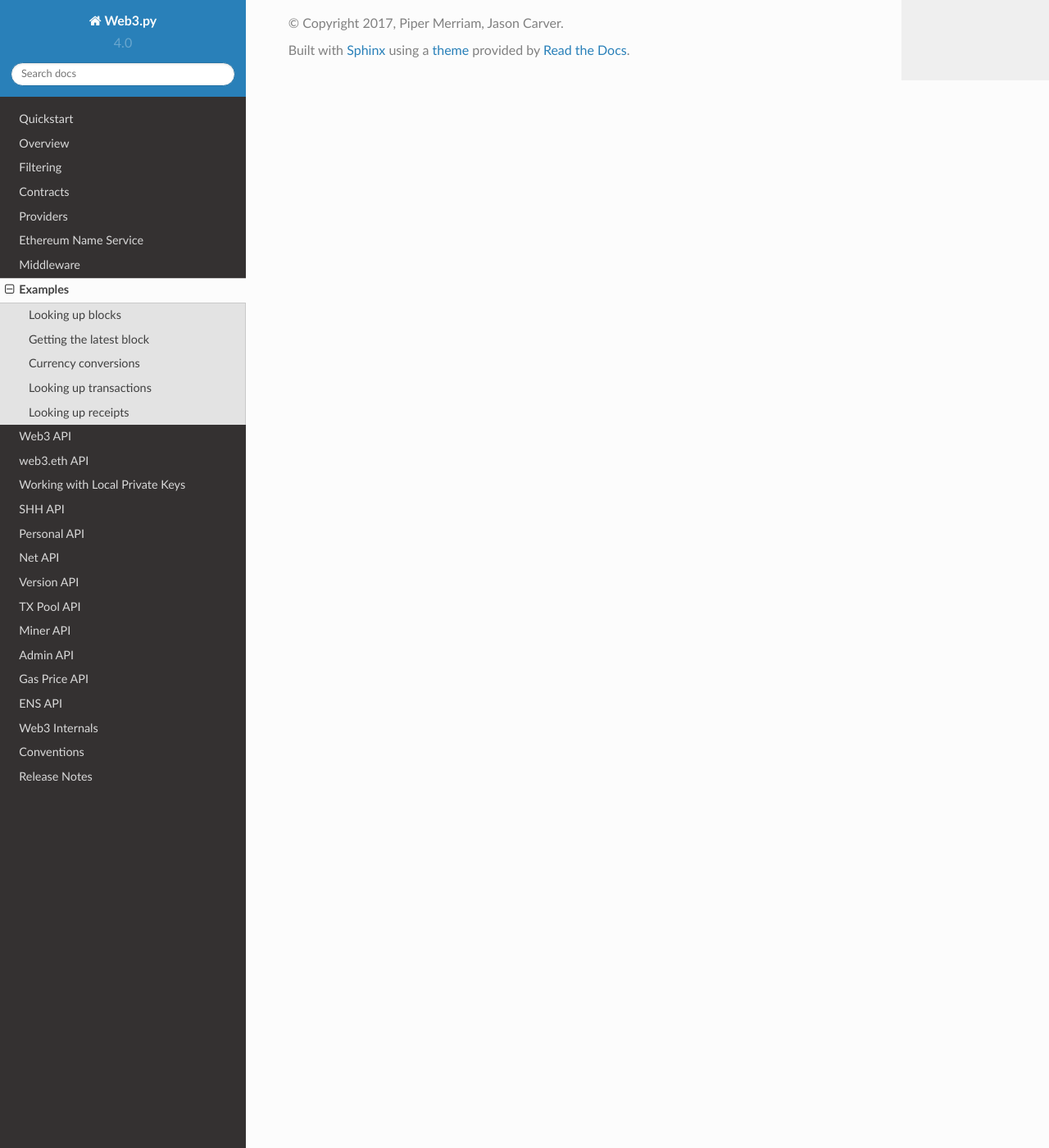
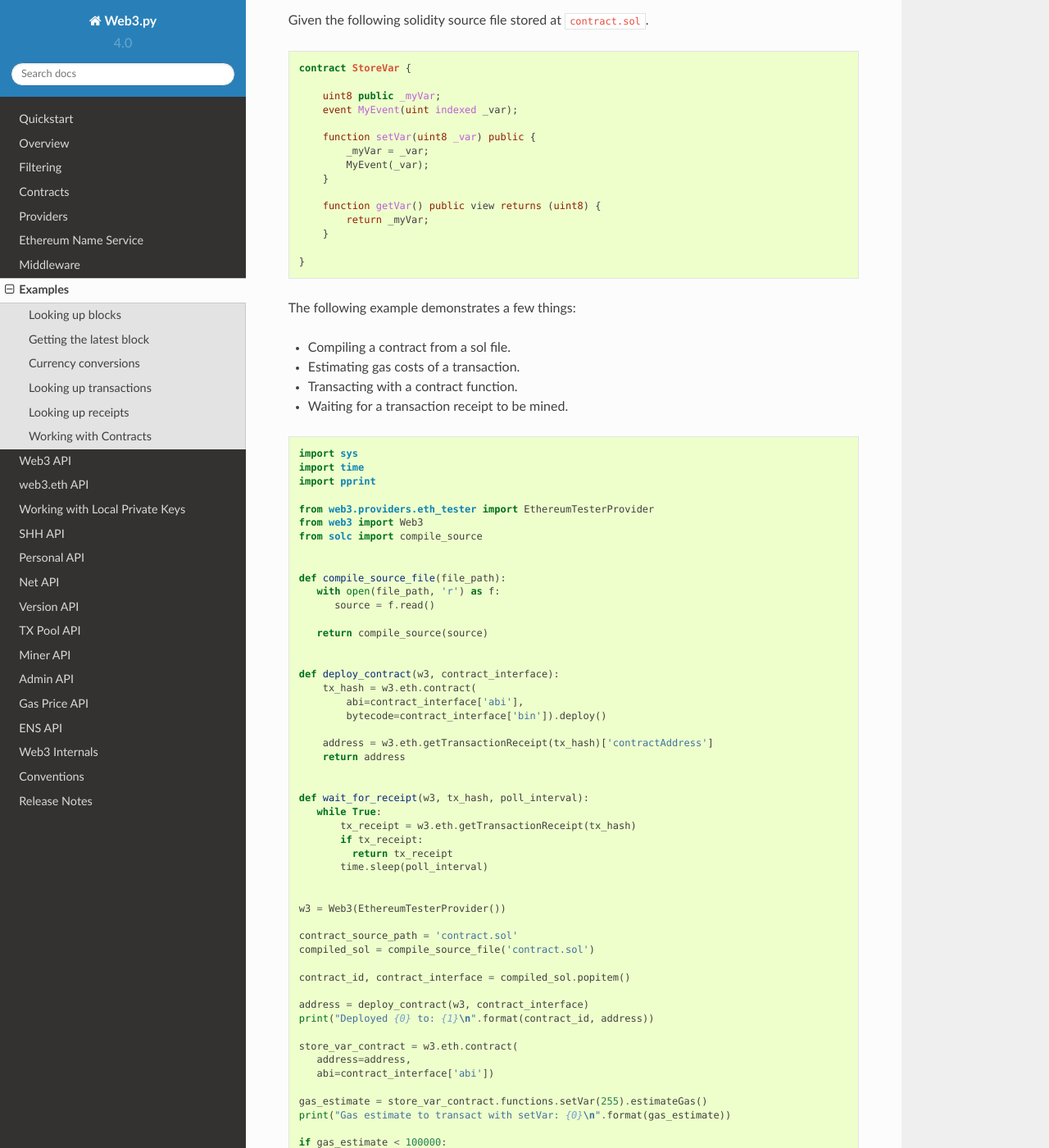
Before and after one commit to shuziren/web3.py, a Sphinx documentation site: the page built from docs/examples.rst, in a window 1280 px wide and 1400 px high, scrolled down 3507 px. Shown: the whole window at 82% size. Built offline with Sphinx 7.4.7 and the Read the Docs theme 2.0.0, drawn with Linux system fonts in a browser that asks for light colours; some of the changed text lies outside the part shown.

Commit message:
Check in more contract examples

```diff
--- a/docs/examples.rst
+++ b/docs/examples.rst
@@ -194,8 +194,115 @@ Transaction receipts can be retrieved using the ``web3.eth.getTransactionReceipt
 If the transaction has not yet been mined then this method will return ``None``.
 
 
-.. TODO: create a contract factory
-.. TODO: create an instance of a contract
-.. TODO: deploy a contract
-.. TODO: estimate the gas for a transaction
-.. TODO: send a transaction
+Working with Contracts
+----------------------
+
+Given the following solidity source file stored at ``contract.sol``.
+
+.. code-block:: solidity
+
+    contract StoreVar {
+
+        uint8 public _myVar;
+        event MyEvent(uint indexed _var);
+
+        function setVar(uint8 _var) public {
+            _myVar = _var;
+            MyEvent(_var);
+        }
+
+        function getVar() public view returns (uint8) {
+            return _myVar;
+        }
+
+    }
+
+The following example demonstrates a few things:
+
+* Compiling a contract from a sol file.
+* Estimating gas costs of a transaction.
+* Transacting with a contract function.
+* Waiting for a transaction receipt to be mined.
+
+.. code-block:: python
+
+    import sys
+    import time
+    import pprint
+
+    from web3.providers.eth_tester import EthereumTesterProvider
+    from web3 import Web3
+    from solc import compile_source
+
+
+    def compile_source_file(file_path):
+       with open(file_path, 'r') as f:
+          source = f.read()
+
+       return compile_source(source)
+
+
+    def deploy_contract(w3, contract_interface):
+        tx_hash = w3.eth.contract(
+            abi=contract_interface['abi'],
+            bytecode=contract_interface['bin']).deploy()
+
+        address = w3.eth.getTransactionReceipt(tx_hash)['contractAddress']
+        return address
+
+
+    def wait_for_receipt(w3, tx_hash, poll_interval):
+       while True:
+           tx_receipt = w3.eth.getTransactionReceipt(tx_hash)
+           if tx_receipt:
+             return tx_receipt
+           time.sleep(poll_interval)
+
+
+    w3 = Web3(EthereumTesterProvider())
+
+    contract_source_path = 'contract.sol'
+    compiled_sol = compile_source_file('contract.sol')
+
+    contract_id, contract_interface = compiled_sol.popitem()
+
+    address = deploy_contract(w3, contract_interface)
+    print("Deployed {0} to: {1}\n".format(contract_id, address))
+
+    store_var_contract = w3.eth.contract(
+       address=address,
+       abi=contract_interface['abi'])
+
+    gas_estimate = store_var_contract.functions.setVar(255).estimateGas()
+    print("Gas estimate to transact with setVar: {0}\n".format(gas_estimate))
+
+    if gas_estimate < 100000:
+      print("Sending transaction to setVar(255)\n")
+      tx_hash = store_var_contract.functions.setVar(255).transact()
+      receipt = wait_for_receipt(w3, tx_hash, 1)
+      print("Transaction receipt mined: \n")
+      pprint.pprint(dict(receipt))
+    else:
+      print("Gas cost exceeds 100000")
+
+
+Output:
+
+.. code-block:: none
+
+    Deployed <stdin>:StoreVar to: 0xF2E246BB76DF876Cef8b38ae84130F4F55De395b
+
+    Gas estimate to transact with setVar: 32463
+
+    Sending transaction to setVar(255)
+
+    Transaction receipt mined:
+
+    {'blockHash': HexBytes('0x94e07b0b88667da284e914fa44b87d4e7fec39761be51245ef94632a3b5ab9f0'),
+     'blockNumber': 2,
+     'contractAddress': None,
+     'cumulativeGasUsed': 43106,
+     'gasUsed': 43106,
+     'logs': [AttributeDict({'type': 'mined', 'logIndex': 0, 'transactionIndex': 0, 'transactionHash': HexBytes('0x3ac3518cc59d1698aa03a0bab7fb8191a4ef017aeda7429b11e8c6462b20a62a'), 'blockHash': HexBytes('0x94e07b0b88667da284e914fa44b87d4e7fec39761be51245ef94632a3b5ab9f0'), 'blockNumber': 2, 'address': '0xF2E246BB76DF876Cef8b38ae84130F4F55De395b', 'data': '0x', 'topics': [HexBytes('0x6c2b4666ba8da5a95717621d879a77de725f3d816709b9cbe9f059b8f875e284'), HexBytes('0x00000000000000000000000000000000000000000000000000000000000000ff')]})],
+     'transactionHash': HexBytes('0x3ac3518cc59d1698aa03a0bab7fb8191a4ef017aeda7429b11e8c6462b20a62a'),
+     'transactionIndex': 0}
```
Also changed, not shown: docs/contracts.rst (line endings or trailing spaces).
